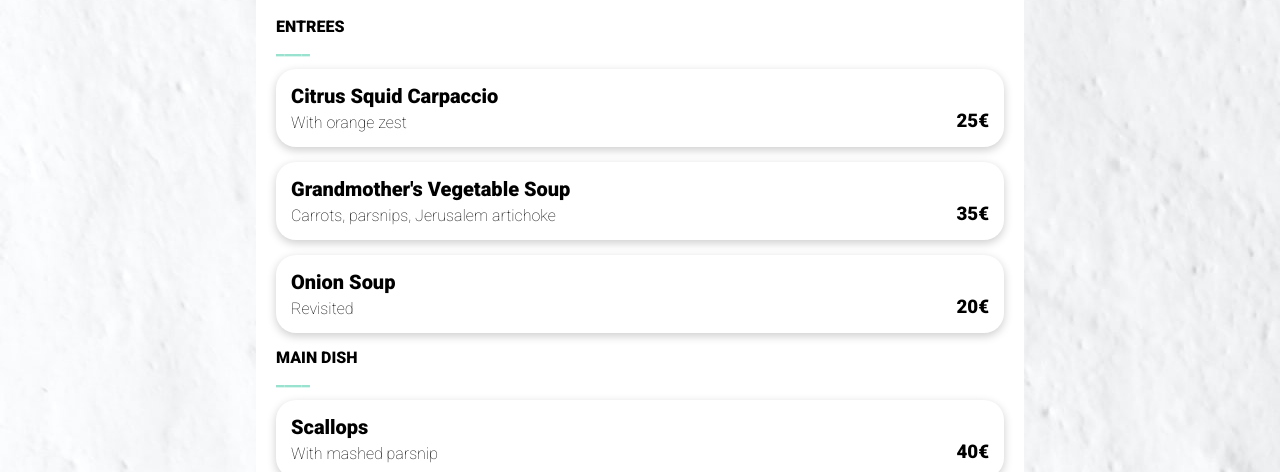
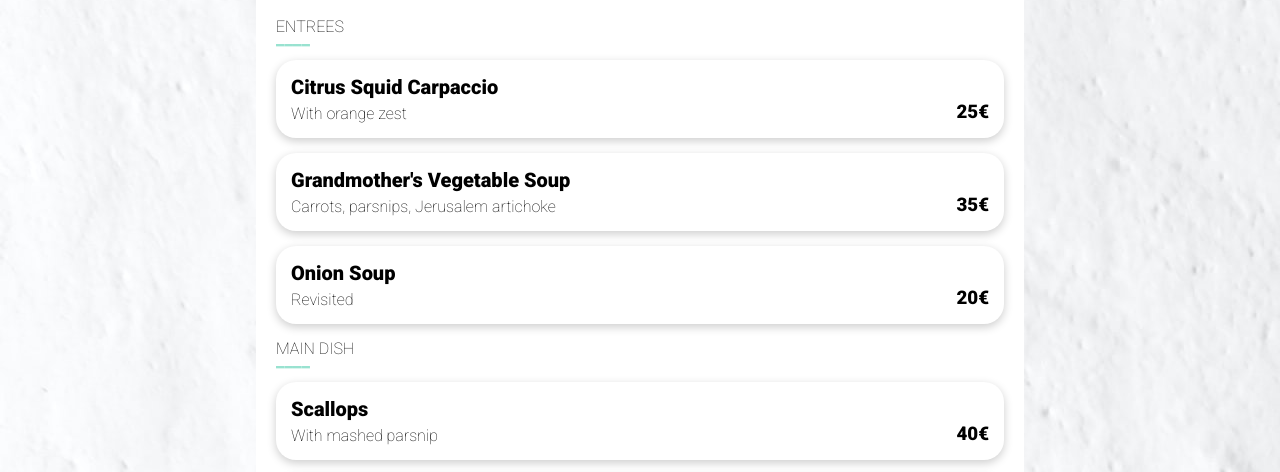
Before and after one commit to Jade-Jones-dev/restaurant-menu, a website: page html/bastille.html in a window 1280 px wide. Shown: the part 335-807 px from the top of the page. Drawn offline with Linux system fonts and the light colour scheme; a web font is replaced by a local one.

Commit message:
fixed menu typography

```diff
--- a/scss/_menu.scss
+++ b/scss/_menu.scss
@@ -51,12 +51,19 @@ a{
     padding: 0 20px;
     display: flex;
     flex-direction: column;
+    h4{
+        font-weight: 200;
+        margin-bottom: 0;
+    }
 
 &__decoration {
         color: $tertiary-color;
         font-size: larger;
         font-weight: bolder;
         padding-bottom: 10px;
+        line-height: 0.2;
+        margin-bottom: 10px;
+
     }
 
     .menu__section {
```
Also changed, not shown: css/main.css.
